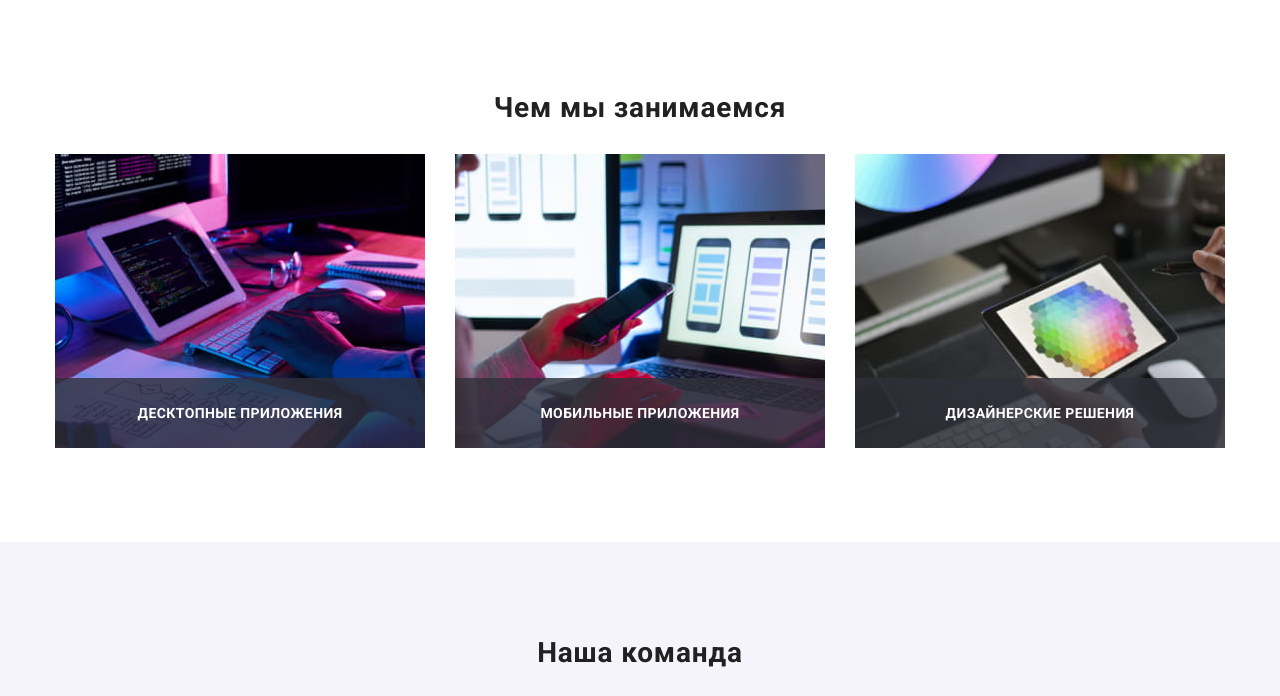
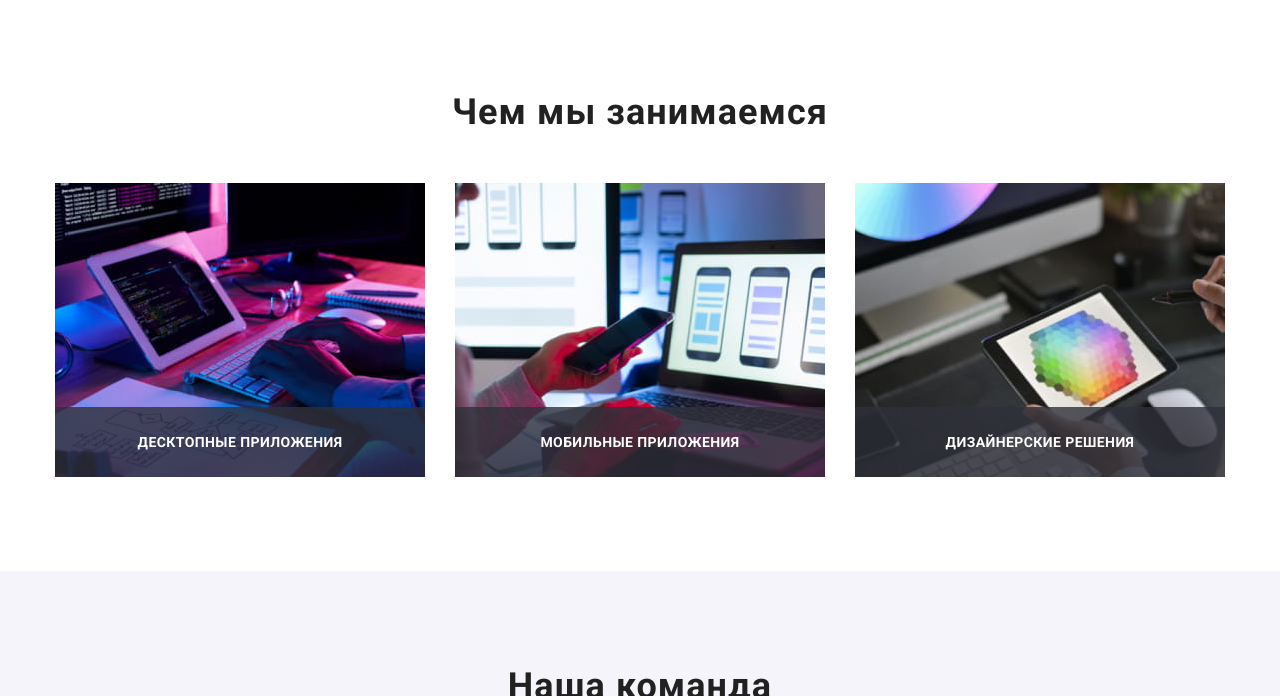
Before and after one commit to YevgenMalashenko/goit-markup-hw-08, a plain HTML site: page index.html in a window 1280 px wide. Shown: the part 1025-1721 px from the top of the page. Drawn offline with nearby package versions, Linux system fonts and the light colour scheme.

Commit message:
меняет стили заголовков секций

```diff
--- a/sass/utils/_common.scss
+++ b/sass/utils/_common.scss
@@ -47,13 +47,17 @@
 
 	color: $title-text-color;
 
+	@media screen and (min-width: 1200px) {
+		margin-bottom: 50px;
+		font-weight: 700;
+		font-size: 36px;
+		line-height: 1.17;
+		letter-spacing: 0.03em;
+		text-align: center;
+	}
 
-	// margin-bottom: 50px;
-	// font-weight: 700;
-	// font-size: 36px;
-	// line-height: 1.17;
-	// letter-spacing: 0.03em;
-	// text-align: center;
+
+
 }
 
 .visually-hidden {
```
Also changed, not shown: css/main.css, css/main.min.css, 2 other files.
